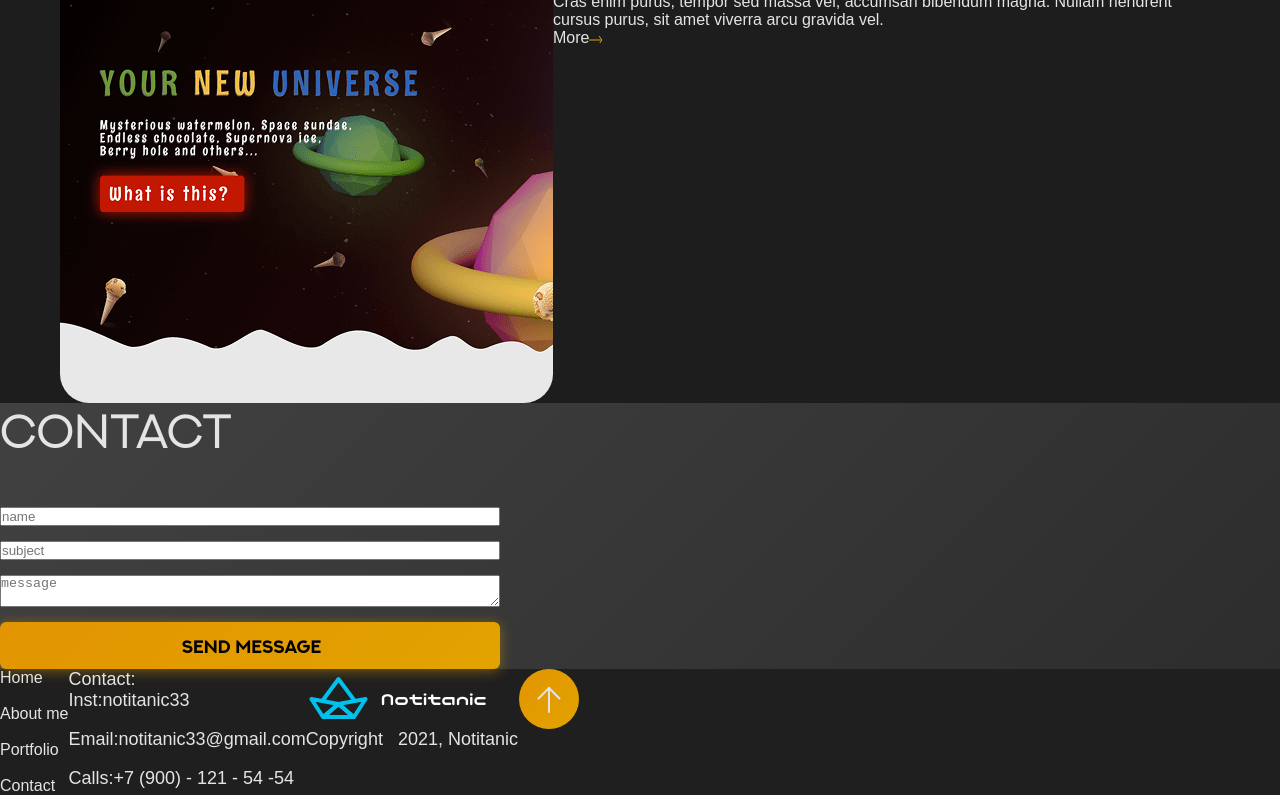
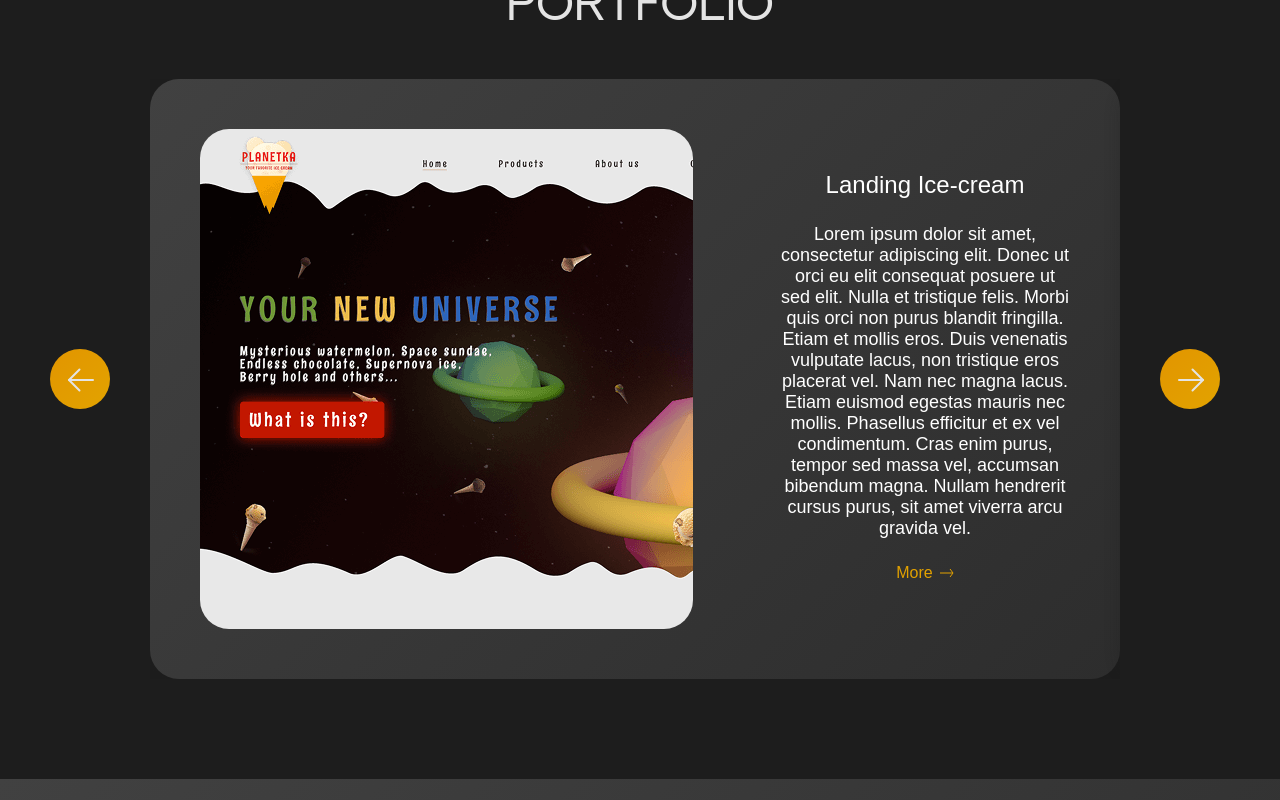
Before and after one commit to Dima163163/it-portfolio, a React (Vite) app: page / in a window 1280 px wide. Shown: the part 2980-3780 px from the top of the page. Built offline with nearby package versions, Linux system fonts and the light colour scheme.

Commit message:
styled about, portfolio, contact and footer

```diff
--- a/src/components/Slider/Slider.tsx
+++ b/src/components/Slider/Slider.tsx
@@ -19,4 +19,6 @@ export const Slider = () => {
 
 const StyledSlider = styled.div`
   display: flex;
+  gap: 40px;
+  align-items: center;
 `;
--- a/src/components/Slider/slides/Slides.tsx
+++ b/src/components/Slider/slides/Slides.tsx
@@ -7,7 +7,17 @@ const slides = [
     title: 'Landing Ice-cream',
     text: 'Lorem ipsum dolor sit amet, consectetur adipiscing elit. Donec ut orci eu elit consequat posuere ut sed elit. Nulla et tristique felis. Morbi quis orci non purus blandit fringilla. Etiam et mollis eros. Duis venenatis vulputate lacus, non tristique eros placerat vel. Nam nec magna lacus. Etiam euismod egestas mauris nec mollis. Phasellus efficitur et ex vel condimentum. Cras enim purus, tempor sed massa vel, accumsan bibendum magna. Nullam hendrerit cursus purus, sit amet viverra arcu gravida vel.',
     src: portfolioImage
-  }
+  },
+  {
+    title: 'Landing Ice-cream',
+    text: 'Lorem ipsum dolor sit amet, consectetur adipiscing elit. Donec ut orci eu elit consequat posuere ut sed elit. Nulla et tristique felis. Morbi quis orci non purus blandit fringilla. Etiam et mollis eros. Duis venenatis vulputate lacus, non tristique eros placerat vel. Nam nec magna lacus. Etiam euismod egestas mauris nec mollis. Phasellus efficitur et ex vel condimentum. Cras enim purus, tempor sed massa vel, accumsan bibendum magna. Nullam hendrerit cursus purus, sit amet viverra arcu gravida vel.',
+    src: portfolioImage
+  },
+  {
+    title: 'Landing Ice-cream',
+    text: 'Lorem ipsum dolor sit amet, consectetur adipiscing elit. Donec ut orci eu elit consequat posuere ut sed elit. Nulla et tristique felis. Morbi quis orci non purus blandit fringilla. Etiam et mollis eros. Duis venenatis vulputate lacus, non tristique eros placerat vel. Nam nec magna lacus. Etiam euismod egestas mauris nec mollis. Phasellus efficitur et ex vel condimentum. Cras enim purus, tempor sed massa vel, accumsan bibendum magna. Nullam hendrerit cursus purus, sit amet viverra arcu gravida vel.',
+    src: portfolioImage
+  },
 ]
 
 export const Slides = () => {
@@ -22,4 +32,7 @@ export const Slides = () => {
 
 const StyledSlides = styled.div`
   display: flex;
+  overflow: hidden;
+  max-width: 970px;
+  width: 100%;
 `
--- a/src/components/Slider/slides/slide/Slide.tsx
+++ b/src/components/Slider/slides/slide/Slide.tsx
@@ -1,35 +1,40 @@
-import styled from 'styled-components'
-import { Icon } from '../../../icon/Icon'
-import { FlexWrapper } from '../../../flexWrapper/FlexWrapper'
+import styled from 'styled-components';
+import { Icon } from '../../../icon/Icon';
 
 type SlidePropsType = {
-  title: string
-  text: string
-  src: string
-}
+  title: string;
+  text: string;
+  src: string;
+};
 
 export const Slide = (props: SlidePropsType) => {
   return (
     <StyledSlide>
       <StyledImageWrapper>
-        <Image src={props.src}/>
+        <Image src={props.src} />
       </StyledImageWrapper>
-      <FlexWrapper $direction='column'>
+      <SlideContent>
         <Title>{props.title}</Title>
         <Text>{props.text}</Text>
         <Link>
-          More
-          <Icon width='13' height='8' viewBox='0 0 13 8' iconId='btnArrow'/>
+          <span>More</span>
+          <Icon width='14' height='10' viewBox='0 0 14 10' iconId='btnArrow' />
         </Link>
-      </FlexWrapper>
+      </SlideContent>
     </StyledSlide>
-  )
-}
+  );
+};
 
 const StyledSlide = styled.div`
   display: flex;
-
-`
+  justify-content: space-between;
+  min-width: 100%;
+  padding: 50px;
+  gap: 30px;
+  box-shadow: 0 4px 15px 0 rgba(27, 27, 27, 0.28);
+  background: linear-gradient(135deg, #414141 0%, #2d2d2d 100%);
+  border-radius: 29px
+`;
 
 const StyledImageWrapper = styled.div`
   min-width: 493px;
@@ -37,20 +42,39 @@ const StyledImageWrapper = styled.div`
   overflow: hidden;
   position: relative;
   border-radius: 29px;
-`
+`;
 
 const Image = styled.img`
   position: absolute;
   left: -70px;
+`;
+
+const SlideContent = styled.div`
+  padding-top: 42px;
 `
 
 const Title = styled.h4`
-
-`
+  font-family: 'Arodora Pro', sans-serif;
+  font-weight: 300;
+  font-size: 24px;
+  color: #fff;
+  margin-bottom: 25px;
+`;
 
 const Text = styled.p`
-
-`
+  font-family: 'Arodora Pro', sans-serif;
+  font-weight: 300;
+  font-size: 18px;
+  color: #fff;
+  max-width: 290px;
+  margin-bottom: 25px;
+`;
 
 const Link = styled.a`
-`
+  display: block;
+  color: #e2a100;
+  cursor: pointer;
+  span {
+    margin-right: 7px;
+  }
+`;
--- a/src/components/btnEllipse/BtnEllipse.tsx
+++ b/src/components/btnEllipse/BtnEllipse.tsx
@@ -9,4 +9,5 @@ export const BtnEllipse = styled.button`
   display: flex;
   justify-content: center;
   align-items: center;
+  cursor: pointer;
 `
--- a/src/components/ellipse/Ellipse.tsx
+++ b/src/components/ellipse/Ellipse.tsx
@@ -15,6 +15,7 @@ export const Ellipse = styled.div<EllipsPropsType>`
   border-radius: 100%;
   box-shadow: ${props => props.$boxshadowcolor ||'0 4px 70px 0 rgba(226, 162, 0, 0.25)'};
   inset: ${props => props.$inset || 'auto auto auto auto'};
+
   svg {
     min-width: 100%;
     min-height: 100%;
--- a/src/layout/contacts/Contacts.tsx
+++ b/src/layout/contacts/Contacts.tsx
@@ -1,10 +1,12 @@
 import styled from 'styled-components'
 import { SectionTitle } from '../../components/sectionTilte/SectionTitle'
 import { Button } from '../../components/button/Button'
+import { Container } from '../../components/container/Container'
 
 export const Contacts = () => {
   return (
     <StyledContacts>
+      <Container>
           <SectionTitle>Contact</SectionTitle>
           <StyledForm>
             <Field placeholder={"name"} name={"name"}/>
@@ -12,6 +14,7 @@ export const Contacts = () => {
             <Field as={"textarea"} placeholder={"message"} name={"message"}/>
             <Button type="submit">Send message</Button>
           </StyledForm>
+      </Container>
     </StyledContacts>
   )
 }
@@ -19,14 +22,44 @@ export const Contacts = () => {
 
 const StyledContacts = styled.section`
   background: linear-gradient(135deg, #414141 0%, #2d2d2d 100%);
+  text-align: center;
+  padding: 100px 0;
 `
 
 const StyledForm = styled.form`
+  margin: 0 auto;
   max-width: 500px;
   width: 100%;
   display: flex;
   flex-direction: column;
+  align-items: center;
   gap: 15px;
+
+  button {
+    width: 300px;
+  }
+
+  textarea {
+    margin-bottom: 50px;
+  }
 `;
 
-const Field= styled.input``;
+const Field= styled.input`
+  outline: 0;
+  appearance: none;
+  border: 2px solid #2d2d2d;
+  height: 60px;
+  border-radius: 14px;
+  padding: 15px;
+  background-color: #1d1d1d;
+  color: #fff;
+  resize: none;
+  font-size: 20px;
+  max-width: 500px;
+  width: 100%;
+
+
+  &::placeholder {
+      color: #fff;
+  }
+`;
--- a/src/layout/footer/Footer.tsx
+++ b/src/layout/footer/Footer.tsx
@@ -4,16 +4,17 @@ import { Menu } from '../../components/menu/Menu';
 import { Logo } from '../../components/logo/Logo';
 import { BtnEllipse } from '../../components/btnEllipse/BtnEllipse';
 import { Icon } from '../../components/icon/Icon';
+import { Container } from '../../components/container/Container';
 
 const items = ['Home', 'About me', 'Portfolio', 'Contact'];
 
 export const Footer = () => {
   return (
     <StyledFooter>
-      <FlexWrapper>
+      <Container>
+        <FooterContent>
           <Menu menuItems={items} direction='column' gap={'18px'} />
-      </FlexWrapper>
-      <FlexWrapper $direction={'column'}>
+          <FlexWrapper $direction='column'>
             <FooterTitle>Contact:</FooterTitle>
             <FooterList>
               <FooterItem>
@@ -34,7 +35,7 @@ export const Footer = () => {
               </FooterItem>
             </FooterList>
           </FlexWrapper>
-      <FlexWrapper $direction={'column'}>
+          <FlexWrapper $direction={'column'} $justify={'space-between'}>
             <FooterBox>
               <Logo />
               <BtnEllipse as={'a'} href='#top'>
@@ -46,21 +47,39 @@ export const Footer = () => {
                 />
               </BtnEllipse>
             </FooterBox>
-        <FooterCopyright>Copyright &nbsp; 2021, Notitanic</FooterCopyright>
+            <CopyrightWrapper>
+              <Copyright>Copyright &nbsp; 2021, Notitanic</Copyright>
+            </CopyrightWrapper>
           </FlexWrapper>
+        </FooterContent>
+      </Container>
     </StyledFooter>
   );
 };
 
 const StyledFooter = styled.footer`
   background-color: #1f1f1f;
+  padding: 50px 0;
+`;
+
+const FooterContent = styled.div`
   display: flex;
+  justify-content: space-between;
+  max-width: 773px;
+  width: 100%;
+  margin: 0 auto;
+  a {
+    font-size: 18px;
+    font-weight: 300;
+    color: #fff;
+  }
 `;
 
 const FooterTitle = styled.h4`
   font-weight: 300;
   font-size: 18px;
-  color: #e4e4e4;
+  color: #fff;
+  margin-bottom: 18px;
 `;
 
 const FooterList = styled.ul`
@@ -72,13 +91,13 @@ const FooterList = styled.ul`
 const FooterItem = styled.li`
   font-weight: 300;
   font-size: 18px;
-  color: #e4e4e4;
+  color: #fff;
 `;
 
 const FooterLink = styled.a`
   font-weight: 300;
   font-size: 18px;
-  color: #e4e4e4;
+  color: #fff;
 `;
 
 const FooterBox = styled.div`
@@ -86,8 +105,13 @@ const FooterBox = styled.div`
   gap: 32px;
 `;
 
-const FooterCopyright = styled.span`
+const CopyrightWrapper = styled.div`
+  padding-left: 15px;
+`;
+
+const Copyright = styled.span`
   font-weight: 300;
   font-size: 18px;
-  color: #e4e4e4;
+  color: #fff;
+  display: inline-block;
 `;
--- a/src/layout/header/Header.tsx
+++ b/src/layout/header/Header.tsx
@@ -4,23 +4,22 @@ import { Menu } from '../../components/menu/Menu';
 import { Container } from '../../components/container/Container';
 import { FlexWrapper } from '../../components/flexWrapper/FlexWrapper';
 
-const items = ['Home', 'Skills', 'About me', 'Portfolio', 'Contact']
+const items = ['Home', 'Skills', 'About me', 'Portfolio', 'Contact'];
 
 export const Header = () => {
   return (
     <StyledHeader>
       <Container>
         <FlexWrapper $justify={'space-between'} $align={'center'}>
-          <Logo/>
+          <Logo />
           <Nav>
-            <Menu menuItems={items}/>
+            <Menu menuItems={items} />
           </Nav>
         </FlexWrapper>
       </Container>
     </StyledHeader>
-  )
+  );
 };
-
 
 const StyledHeader = styled.header`
   position: fixed;
@@ -29,8 +28,6 @@ const StyledHeader = styled.header`
   background-color: #1f1f1f;
   padding: 26px 0;
 
-
-  ul {
   li {
     position: relative;
   }
@@ -49,11 +46,9 @@ const StyledHeader = styled.header`
   li:hover:after {
     width: 100%;
   }
-  }
-`
 
-
+`;
 
 const Nav = styled.nav`
 
-`
+`;
--- a/src/layout/sections/about/About.tsx
+++ b/src/layout/sections/about/About.tsx
@@ -16,7 +16,7 @@ export const About = () => {
             $width='792px'
             $height='792px'
             $boxshadowcolor='0 4px 70px 0 rgba(255, 255, 255, 0.25)'
-            $inset='0 auto auto 0'
+            $inset='60px auto auto -100px'
           >
             <svg viewBox="70 70 792 792" fill="none" xmlns="http://www.w3.org/2000/svg">
                 <circle cx="466" cy="462" r="351.5" stroke="#E4E4E4" strokeWidth="89" shapeRendering="crispEdges" />
@@ -99,20 +99,20 @@ type WrapperPhotoPropsType = {
 
 const StyledAbout = styled.section`
   padding: 50px 0;
+  overflow: hidden;
 `;
 
 const StyledAboutWrapper = styled.div`
   position: relative;
   display: flex;
-  margin-left: -47px;
-  margin-right: -61px;
+  margin-right: -58px;
 `
 
 const AboutContent = styled.div`
   position: relative;
   z-index: 3;
   display: flex;
-  padding-left: 172px;
+  padding-left: 135px;
 `;
 
 const PhotoBox = styled.div`
@@ -143,6 +143,7 @@ const Photo = styled.img`
 
 const AboutDescriptionWrapper = styled.div`
   padding-top: 70px;
+  margin-left: -35px;
 `
 
 const AboutDescription = styled.div`
@@ -151,7 +152,6 @@ const AboutDescription = styled.div`
   padding: 0 63px 63px 63px;
   border-radius: 14px;
   max-height: min-content;
-  margin-left: -20px;
 `
 
 
--- a/src/layout/sections/main/Main.tsx
+++ b/src/layout/sections/main/Main.tsx
@@ -48,7 +48,7 @@ export const Main = () => {
             <StyleMainSkill $inset={'18% auto auto 15%'}>SC</StyleMainSkill>
             <StyleMainSkill $inset={'auto auto 45% 0'}>JS</StyleMainSkill>
             <StyleMainSkill $inset={'auto auto 20% 3%'}>&lt;/</StyleMainSkill>
-            <StyleMainSkill $inset={'8% 30% auto auto'}>TS</StyleMainSkill>
+            <StyleMainSkill $inset={'8% 40% auto auto'}>TS</StyleMainSkill>
             <Photo src={photo} />
           </ImageWrapper>
         </FlexWrapper>
@@ -64,7 +64,6 @@ const StyledMain = styled.div`
 
 const MainContent = styled.div`
   max-width: 447px;
-
 `;
 
 const StyledGreeting = styled.span`
--- a/src/layout/sections/portfolio/Portfolio.tsx
+++ b/src/layout/sections/portfolio/Portfolio.tsx
@@ -1,19 +1,21 @@
 import styled from 'styled-components';
 import { Slider } from '../../../components/Slider/Slider';
+import { SectionTitle } from '../../../components/sectionTilte/SectionTitle';
+import { Container } from '../../../components/container/Container';
 
 export const Portfolio = () => {
   return (
     <StyledPortfolio>
-      <PortfolioTitle>Portfolio</PortfolioTitle>
-      <Slider/>
+      <Container>
+        <SectionTitle>Portfolio</SectionTitle>
+        <Slider/>
+      </Container>
     </StyledPortfolio>
   )
 };
 
 const StyledPortfolio = styled.section`
   background: #1d1d1d;
+  text-align: center;
+  padding: 94px 0 100px;
 `
-
-const PortfolioTitle = styled.h3`
-
-`
```
Lines whose indentation alone changed are shown as unchanged.
